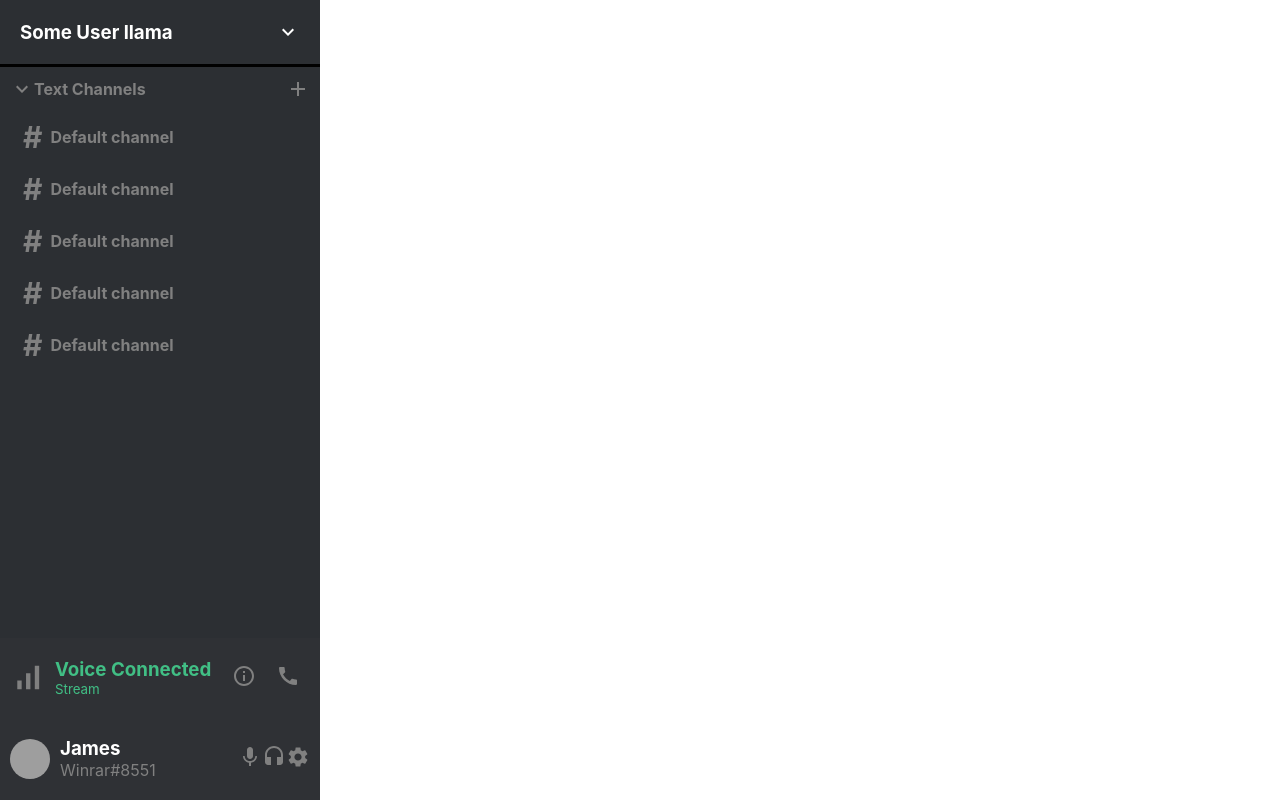
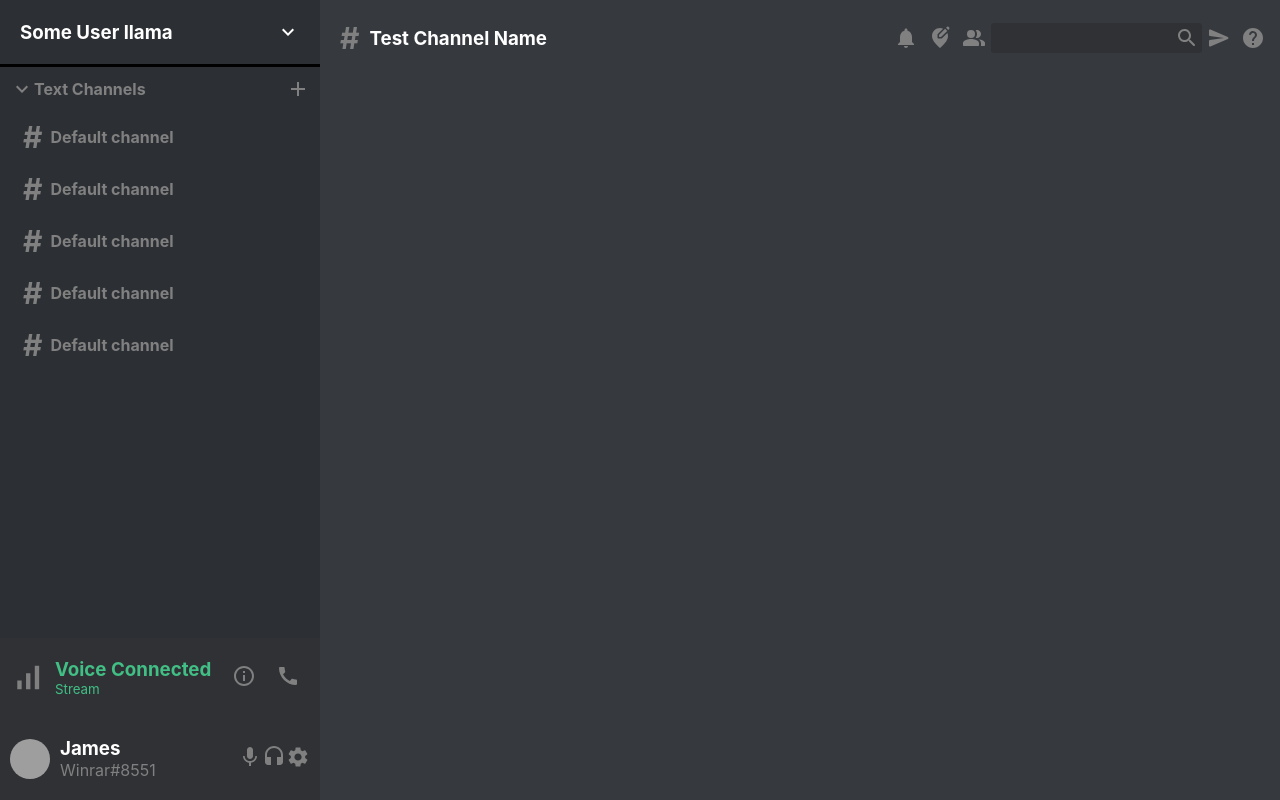
Before and after one commit to limitedgit/discord-react-clone, a React (Create React App) app: page / in a window 1280 px wide. Built offline with nearby package versions, Linux system fonts and the light colour scheme; grey boxes are pictures that could not be loaded.

Commit message:
added chat screen and icons

```diff
--- /dev/null
+++ b/src/Chat.css
@@ -0,0 +1,7 @@
+.chat {
+    display: flex;
+    flex-direction: column;
+    flex: 0.75;
+    background-color: #363a3f;
+    height: 100vh;
+}
--- a/src/Chat.js
+++ b/src/Chat.js
@@ -1,11 +1,13 @@
-import React from 'react';
+import React from 'react'
+import ChatHeader from './ChatHeader'
+import "./Chat.css"
 
 function Chat() {
-        return (
-            <div>
-
-            </div>
-        )
+    return (
+        <div className = "chat">
+            <ChatHeader/>
+        </div>
+    )
 }
 
-export default Chat;
+export default Chat
--- /dev/null
+++ b/src/ChatHeader.css
@@ -0,0 +1,53 @@
+.chatHeader{
+
+    display: flex;
+    justify-content: space-between;
+    align-items: center;
+    color: gray;
+    padding: 10px;
+
+}
+
+.chatHeader__hash {
+    color: gray;
+    font-size: 30px;
+    padding: 10px;
+}
+
+.chatHeader__left > h3 {
+    display: flex;
+    align-items: center;
+    color: white;
+}
+
+.chatHeader__right {
+    display: flex;
+    align-items: center;
+    flex: 0.5;
+    justify-content: space-between;
+}
+
+.chatHeader__right > .MuiSvgIcon-root {
+    padding: 5px;
+    cursor: pointer;
+}
+
+.chatHeader__right > .MuiSvgIcon-root:hover{
+    color: rgb(255, 255, 255);
+}
+
+.chatHeader__search{
+    display: flex;
+    color: gray;
+    align-items: center;
+    background-color: #2f3135;
+    border-radius: 3px;
+    padding: 3px;
+}
+
+.chatHeader__search > input {
+    background: transparent;
+    outline-width: 0;
+    color: white;
+    border: none;
+}
--- /dev/null
+++ b/src/ChatHeader.js
@@ -0,0 +1,40 @@
+import React from 'react'
+import NotificationsIcon from '@material-ui/icons/Notifications';
+import EditLocationRoundedIcon from '@material-ui/icons/EditLocationRounded';
+import PeopleAltRoundedIcon from '@material-ui/icons/PeopleAltRounded';
+import SearchRoundedIcon from '@material-ui/icons/SearchRounded';
+import SendRoundedIcon from '@material-ui/icons/SendRounded';
+import HelpRoundedIcon from '@material-ui/icons/HelpRounded';
+import "./ChatHeader.css"
+
+function ChatHeader() {
+    return (
+        <div className="chatHeader">
+            <div className="chatHeader__left">
+                <h3>
+                <span className="chatHeader__hash">#</span>
+                Test Channel Name
+                </h3>
+            </div>
+
+            <div className="chatHeader__right">
+                <NotificationsIcon/>
+                <EditLocationRoundedIcon/>
+                <PeopleAltRoundedIcon/>
+
+
+                <div className="chatHeader__search">
+
+                    <input placeholderSearch/>
+                    <SearchRoundedIcon/>
+                </div>
+
+                <SendRoundedIcon/>
+                <HelpRoundedIcon/>
+            </div>
+
+        </div>
+    )
+}
+
+export default ChatHeader
```
